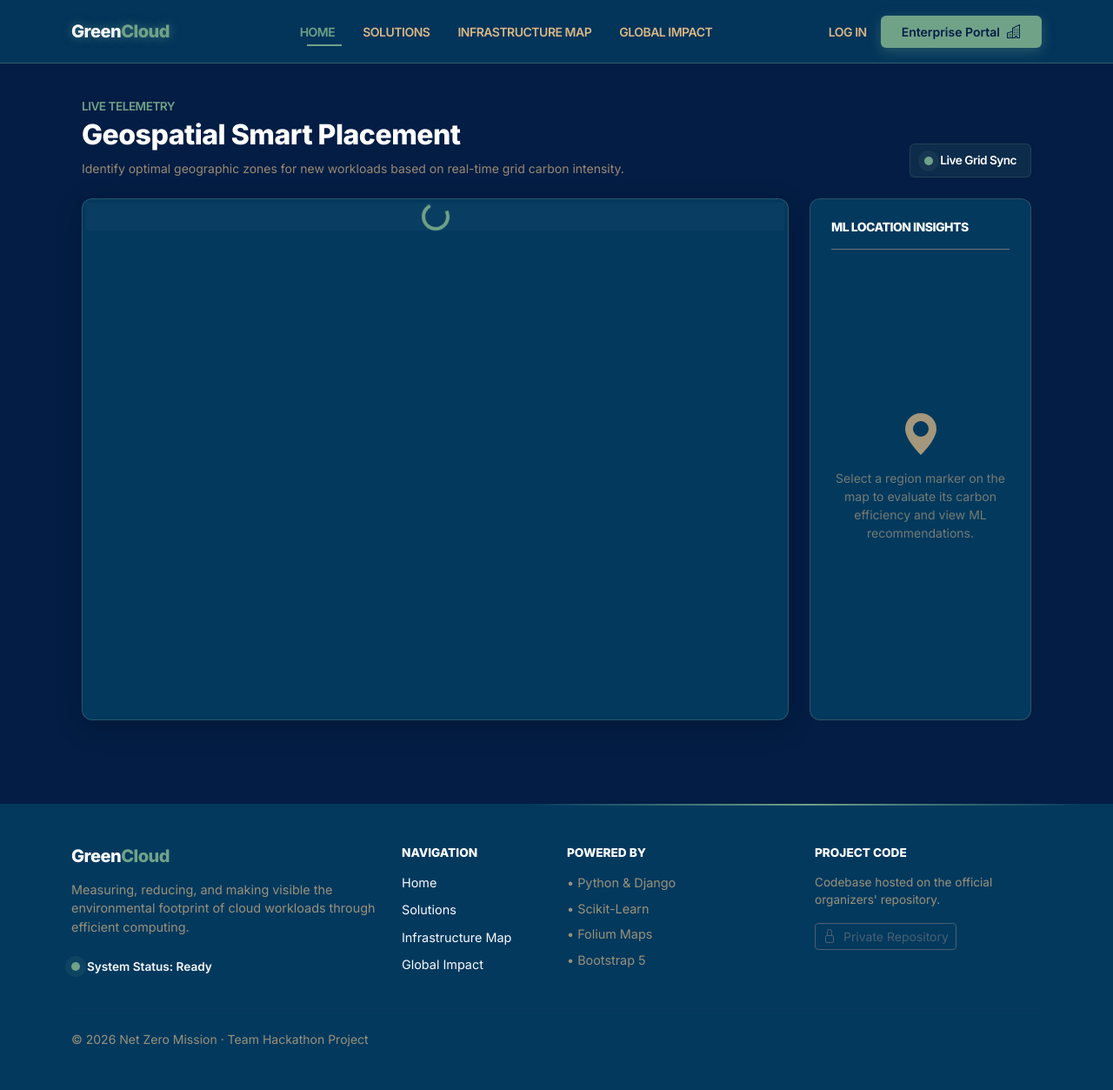
After one commit to Biancaaq/GreenCloud-Net-Zero-AI-Optimizer, a Django app: template templates/infrastructure_map.html in a window 1280 px wide. The commit adds this page. Shown: the whole page at 87% size. Run offline with Django 5.2, Linux system fonts and the light colour scheme; the template is opened without the code that fills it, so the values that code supplies are empty.

Commit message:
Add infrastructure map view with folium
Replace the old map_view with infrastructure_map_view that uses folium to generate a dark-themed interactive map (concentric circles + center marker) and returns map HTML. Updated optimizer.urls to expose the new 'infrastructure_map' route and adjusted base.html nav/footer links. Added templates/infrastructure_map.html providing the map container and a right-side ML insights panel; imported folium in views. api_date_harta remains as the ML data placeholder.

```diff
--- a/optimizer/urls.py
+++ b/optimizer/urls.py
@@ -4,6 +4,6 @@ from . import views
 urlpatterns = [
     path('', views.home_view, name='home'),
     path('login/', views.login_view, name='login'),
-    path('map/', views.map_view, name='map'),
+    path('infrastructure-map/', views.infrastructure_map_view, name='infrastructure_map'),
     path('api/date-harta/', views.api_date_harta, name='api_date_harta'),
 ]
--- a/templates/base.html
+++ b/templates/base.html
@@ -33,7 +33,7 @@
                 <ul class="navbar-nav mx-auto align-items-center">
                     <li class="nav-item"><a class="nav-link nav-link-animated active text-sm fw-semibold tracking-tight" href="{% url 'home' %}">Home</a></li>
                     <li class="nav-item"><a class="nav-link nav-link-animated text-sm fw-semibold tracking-tight" href="#">Solutions</a></li>
-                    <li class="nav-item"><a class="nav-link nav-link-animated text-sm fw-semibold tracking-tight" href="#">Infrastructure Map</a></li>
+                    <li class="nav-item"><a class="nav-link nav-link-animated text-sm fw-semibold tracking-tight" href="{% url 'infrastructure_map' %}">Infrastructure Map</a></li>
                     <li class="nav-item"><a class="nav-link nav-link-animated text-sm fw-semibold tracking-tight" href="#">Global Impact</a></li>
                 </ul>
 
@@ -76,7 +76,7 @@
                     <ul class="list-unstyled footer-links text-sm">
                         <li><a href="{% url 'home' %}">Home</a></li>
                         <li><a href="#">Solutions</a></li>
-                        <li><a href="#">Infrastructure Map</a></li>
+                        <li><a href="{% url 'infrastructure_map' %}">Infrastructure Map</a></li>
                         <li><a href="#">Global Impact</a></li>
                     </ul>
                 </div>
--- /dev/null
+++ b/templates/infrastructure_map.html
@@ -0,0 +1,85 @@
+{% extends 'base.html' %}
+
+{% block title %}Infrastructure Map | GreenCloud{% endblock %}
+
+{% block content %}
+<div class="container-fluid pt-3">
+    <div class="row mb-4 align-items-end">
+        <div class="col-lg-8">
+            <span class="text-eco-green fw-semibold tracking-tight text-uppercase text-xs d-block mb-1">Live Telemetry</span>
+            <h2 class="fw-bold text-white tracking-tight mb-2">Geospatial Smart Placement</h2>
+            <p class="text-muted-custom text-sm mb-0">Identify optimal geographic zones for new workloads based on real-time grid carbon intensity.</p>
+        </div>
+        <div class="col-lg-4 text-lg-end mt-3 mt-lg-0">
+            <div class="d-inline-flex align-items-center gap-2 px-3 py-2 rounded-2" style="background-color: rgba(112, 162, 136, 0.1); border: 1px solid rgba(112, 162, 136, 0.2);">
+                <span class="status-indicator"></span>
+                <span class="text-white text-xs fw-semibold tracking-tight">Live Grid Sync</span>
+            </div>
+        </div>
+    </div>
+
+    <div class="row g-4 mb-5">
+
+        <div class="col-lg-8 col-xl-9">
+            <div class="custom-card p-1 overflow-hidden" style="border-radius: 12px; min-height: 600px; border: 1px solid rgba(112, 162, 136, 0.3); box-shadow: 0 8px 32px rgba(0,0,0,0.2);">
+
+                {% if map_html %}
+                    {{ map_html|safe }}
+                {% else %}
+                    <div class="d-flex align-items-center justify-content-center h-100 min-vh-50" style="background-color: rgba(255,255,255,0.02);">
+                        <div class="spinner-border text-eco-green" role="status">
+                            <span class="visually-hidden">Loading map...</span>
+                        </div>
+                    </div>
+                {% endif %}
+
+            </div>
+        </div>
+
+        <div class="col-lg-4 col-xl-3">
+            <div class="custom-card p-4 h-100 d-flex flex-column" style="border-radius: 12px;">
+                <h5 class="fw-bold text-white mb-4 text-sm text-uppercase tracking-tight border-bottom border-secondary pb-3">ML Location Insights</h5>
+
+                <div id="default-panel-state" class="text-center my-auto opacity-75">
+                    <svg xmlns="http://www.w3.org/2000/svg" width="48" height="48" fill="var(--text-muted)" class="mb-3" viewBox="0 0 16 16">
+                        <path d="M8 16s6-5.686 6-10A6 6 0 0 0 2 6c0 4.314 6 10 6 10zm0-7a3 3 0 1 1 0-6 3 3 0 0 1 0 6z"/>
+                    </svg>
+                    <p class="text-muted-custom text-sm">Select a region marker on the map to evaluate its carbon efficiency and view ML recommendations.</p>
+                </div>
+
+                <div id="active-panel-state" class="d-none">
+                    <h3 class="fw-bold text-white mb-1" id="panel-region-name">Region Name</h3>
+                    <div class="badge badge-eco border px-3 py-2 text-xs fw-semibold mb-4 rounded-pill" id="panel-zone-type">
+                        High Renewable Potential
+                    </div>
+
+                    <div class="mb-4">
+                        <label class="text-muted-custom text-xs text-uppercase fw-semibold tracking-tight">Green Score</label>
+                        <div class="d-flex align-items-end gap-2 mt-1">
+                            <h2 class="fw-bold text-white mb-0" id="panel-green-score">85</h2>
+                            <span class="text-muted-custom text-sm pb-1">/ 100</span>
+                        </div>
+                        <div class="progress progress-glass mt-2">
+                            <div class="progress-bar bg-eco-green" id="panel-score-bar" style="width: 85%;"></div>
+                        </div>
+                    </div>
+
+                    <div class="mb-4">
+                        <label class="text-muted-custom text-xs text-uppercase fw-semibold tracking-tight">Primary Energy Source</label>
+                        <p class="text-white fw-semibold text-md mt-1 mb-0" id="panel-energy-source">Wind / Solar</p>
+                    </div>
+
+                    <div class="mb-4 p-3 rounded-2" style="background-color: rgba(218, 183, 133, 0.1); border: 1px solid rgba(218, 183, 133, 0.3);">
+                        <label class="text-muted-custom text-xs text-uppercase fw-semibold tracking-tight" style="color: var(--color-terracotta) !important;">AI Recommendation</label>
+                        <p class="text-white text-sm mt-2 mb-0" id="panel-recommendation">Optimal location for batch processing workloads and non-latency-sensitive AI training.</p>
+                    </div>
+
+                    <button class="btn btn-outline-sand w-100 text-sm fw-semibold mt-auto">Export Full Report</button>
+                </div>
+
+            </div>
+        </div>
+
+    </div>
+</div>
+{% endblock %}
```
Also changed, not shown: optimizer/views.py (+45 -10 lines).
